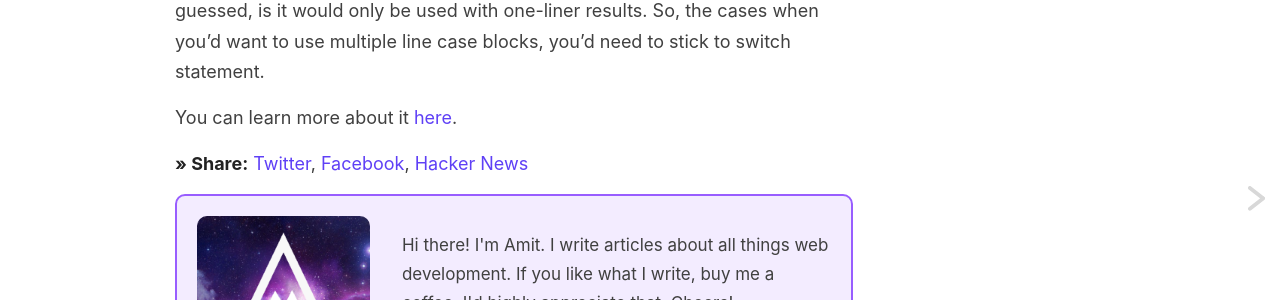
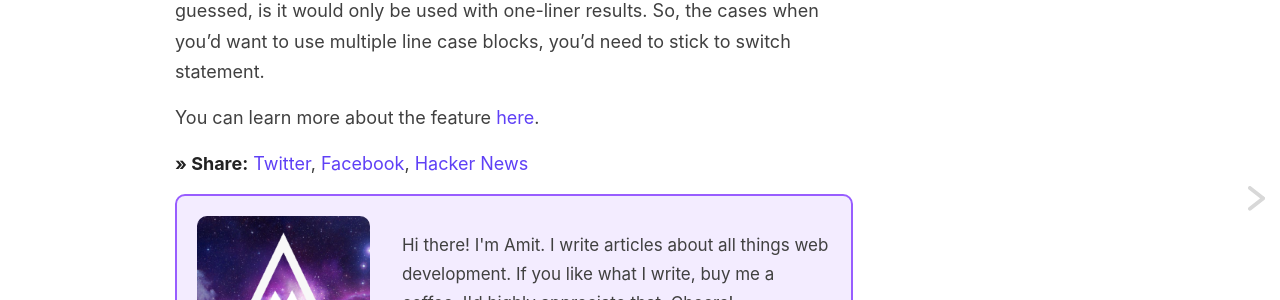
Before and after one commit to varunkumardev/amitmerchant1990.github.io, a Jekyll site: the page built from _posts/2020-07-03-match-expression-alternative-switch-statement-php8.md, in a window 1280 px wide and 900 px high, scrolled down 4083 px. Shown: the part 252-552 px from the top of the window. Built offline with Jekyll 4.4.1, drawn with Linux system fonts in a browser that asks for light colours; comment, search, counter and statistics services are not loaded.

Commit message:
improve post.

```diff
--- a/_posts/2020-07-03-match-expression-alternative-switch-statement-php8.md
+++ b/_posts/2020-07-03-match-expression-alternative-switch-statement-php8.md
@@ -157,4 +157,4 @@ echo match (1) {
 
 There is one caveat with match caveat right now and that, as you may probably guessed, is it would only be used with one-liner results. So, the cases when you'd want to use multiple line case blocks, you'd need to stick to switch statement.
 
-You can learn more about it [here](https://wiki.php.net/rfc/match_expression_v2).
+You can learn more about the feature [here](https://wiki.php.net/rfc/match_expression_v2).
```
